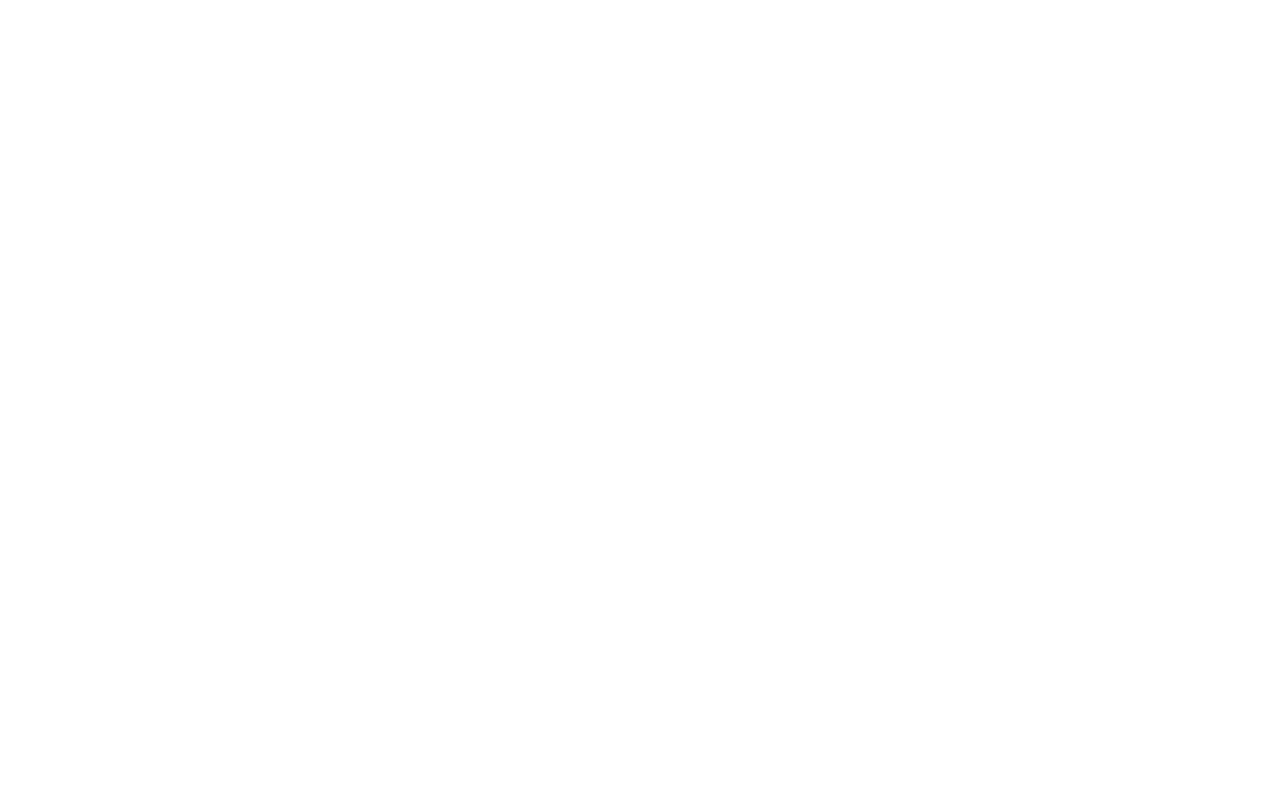
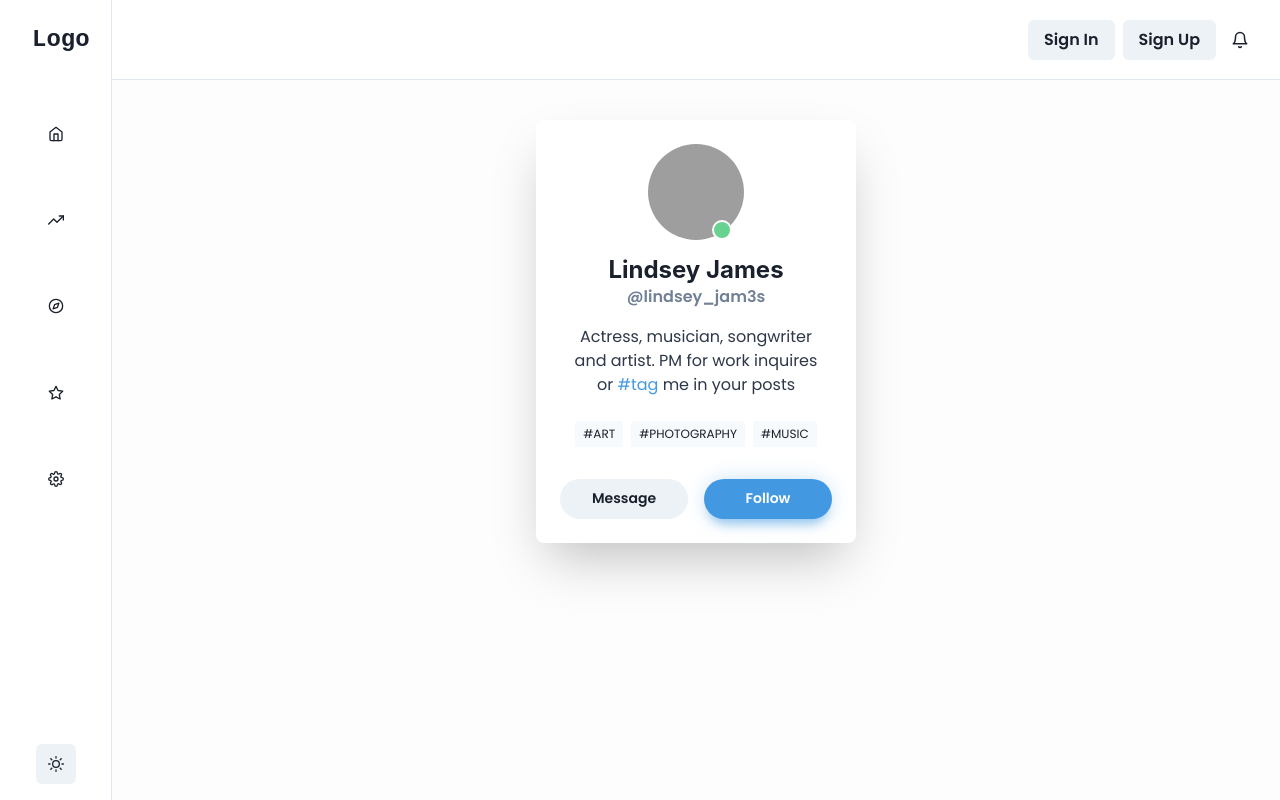
Before and after one commit to Full-stack-project-TaskOver/Front-End, a React (Vite) app: page /1/show-users in a window 1280 px wide. Before the commit this address had no page. Built offline with nearby package versions, Linux system fonts and the light colour scheme; grey boxes are pictures that could not be loaded.

Commit message:
add showUsers component and delete confirmation message to SessionCard component

```diff
--- a/src/App.tsx
+++ b/src/App.tsx
@@ -10,6 +10,7 @@
 import Leaderboard from "./Component/Session/Leaderboard";
 import Level from "./Component/LandingPage/Components/CactusLevel";
 import LandingPage from "./Component/LandingPage/LandingPage";
+import ShowUsers from "./Component/Tasks/ShowUsers";
 
 function App() {
   return (
@@ -22,6 +23,9 @@
         <Route
           path="/:id"
           element={<SideNav children={<TaskIndex />} />}></Route>
+        <Route
+          path="/:id/show-users"
+          element={<SideNav children={<ShowUsers />} />}></Route>
 
         <Route
           path="Sessions"
--- a/src/Component/Session/SessionCard.tsx
+++ b/src/Component/Session/SessionCard.tsx
@@ -18,6 +18,16 @@
   MenuList,
   Img,
   useToast,
+  FormControl,
+  FormLabel,
+  Input,
+  Modal,
+  ModalBody,
+  ModalCloseButton,
+  ModalContent,
+  ModalFooter,
+  ModalHeader,
+  ModalOverlay,
 } from "@chakra-ui/react";
 import { MdLeaderboard } from "react-icons/md";
 import { FiMoreVertical } from "react-icons/fi";
@@ -46,6 +56,9 @@
 
 // Session Card Component
 function SessionCard(props: sessionCard) {
+  const { isOpen, onOpen, onClose } = useDisclosure()
+  const initialRef = React.useRef(null)
+  const finalRef = React.useRef(null)
   const navigate = useNavigate();
   const [loggedUser, setloggedUser] = React.useState<User>();
   const toast = useToast();
@@ -123,7 +136,32 @@
     fetchLoggedUser()
   }, []);
 
+const openModal = () => {
+  return(
 
+  <Modal
+        initialFocusRef={initialRef}
+        finalFocusRef={finalRef}
+        isOpen={isOpen}
+        onClose={onClose}
+      >
+        <ModalOverlay />
+        <ModalContent>
+          <ModalHeader>Are you sure you want to delete {props.title} Session</ModalHeader>
+          <ModalCloseButton />
+          <ModalBody pb={6}>
+          </ModalBody>
+
+          <ModalFooter>
+            <Button onClick={deleteSessions} colorScheme="red" mr={3}>
+              Delete
+            </Button>
+            <Button onClick={onClose}>Cancel</Button>
+          </ModalFooter>
+        </ModalContent>
+      </Modal>
+  )
+}
 
 
 
@@ -178,7 +216,8 @@
                 w="0.5rem"
               />
               <MenuList minW={{ base: "4rem", md: "8rem" }}>
-                <MenuItem color={"red"} onClick={deleteSessions}
+                {openModal()}
+                <MenuItem color={"red"} onClick={onOpen}
                 fontWeight='medium'
                 bgColor={useColorModeValue("white", "gray.900")}
                 _hover={{bgColor: useColorModeValue("#f2f2f2", "gray.600")}}>
--- /dev/null
+++ b/src/Component/Tasks/ShowUsers.tsx
@@ -0,0 +1,129 @@
+import {
+  Heading,
+  Avatar,
+  Box,
+  Center,
+  Text,
+  Stack,
+  Button,
+  Link,
+  Badge,
+  useColorModeValue,
+  useDisclosure,
+  Icon,
+} from '@chakra-ui/react';
+
+export default function ShowUsers() {
+
+    const { isOpen, onOpen, onClose } = useDisclosure()
+
+  return (
+    <Center py={6}>
+
+      <Box
+        maxW={'320px'}
+        w={'full'}
+        bg={useColorModeValue('white', 'gray.900')}
+        boxShadow={'2xl'}
+        rounded={'lg'}
+        p={6}
+        textAlign={'center'}
+      >
+        <Avatar
+          size={'xl'}
+          src={
+            'https://images.unsplash.com/photo-1520810627419-35e362c5dc07?ixlib=rb-1.2.1&q=80&fm=jpg&crop=faces&fit=crop&h=200&w=200&ixid=eyJhcHBfaWQiOjE3Nzg0fQ'
+          }
+          mb={4}
+          pos={'relative'}
+          _after={{
+            content: '""',
+            w: 4,
+            h: 4,
+            bg: 'green.300',
+            border: '2px solid white',
+            rounded: 'full',
+            pos: 'absolute',
+            bottom: 0,
+            right: 3,
+          }}
+        />
+        <Heading fontSize={'2xl'} fontFamily={'body'}>
+          Lindsey James
+        </Heading>
+        <Text fontWeight={600} color={'gray.500'} mb={4}>
+          @lindsey_jam3s
+        </Text>
+        <Text
+          textAlign={'center'}
+          color={useColorModeValue('gray.700', 'gray.400')}
+          px={3}
+        >
+          Actress, musician, songwriter and artist. PM for work inquires or{' '}
+          <Link href={'#'} color={'blue.400'}>
+            #tag
+          </Link>{' '}
+          me in your posts
+        </Text>
+
+        <Stack align={'center'} justify={'center'} direction={'row'} mt={6}>
+          <Badge
+            px={2}
+            py={1}
+            bg={useColorModeValue('gray.50', 'gray.800')}
+            fontWeight={'400'}
+          >
+            #art
+          </Badge>
+          <Badge
+            px={2}
+            py={1}
+            bg={useColorModeValue('gray.50', 'gray.800')}
+            fontWeight={'400'}
+          >
+            #photography
+          </Badge>
+          <Badge
+            px={2}
+            py={1}
+            bg={useColorModeValue('gray.50', 'gray.800')}
+            fontWeight={'400'}
+          >
+            #music
+          </Badge>
+        </Stack>
+
+        <Stack mt={8} direction={'row'} spacing={4}>
+          <Button
+            flex={1}
+            fontSize={'sm'}
+            rounded={'full'}
+            _focus={{
+              bg: 'gray.200',
+            }}
+          >
+            Message
+          </Button>
+          <Button
+            flex={1}
+            fontSize={'sm'}
+            rounded={'full'}
+            bg={'blue.400'}
+            color={'white'}
+            boxShadow={
+              '0px 1px 25px -5px rgb(66 153 225 / 48%), 0 10px 10px -5px rgb(66 153 225 / 43%)'
+            }
+            _hover={{
+              bg: 'blue.500',
+            }}
+            _focus={{
+              bg: 'blue.500',
+            }}
+          >
+            Follow
+          </Button>
+        </Stack>
+      </Box>
+    </Center>
+  );
+}
--- a/src/Component/Tasks/TaskIndex.tsx
+++ b/src/Component/Tasks/TaskIndex.tsx
@@ -1,7 +1,7 @@
 import { Box, Text,Select, Breadcrumb, BreadcrumbItem, BreadcrumbLink, Button, Container, Divider, Flex, Heading, IconButton, Modal, ModalBody, ModalCloseButton, ModalContent, ModalFooter, ModalHeader, ModalOverlay, Progress, SimpleGrid, Spacer, useColorModeValue, useDisclosure, Checkbox, Stack, AccordionButton, Accordion, AccordionItem, AccordionIcon, AccordionPanel, Menu, MenuButton, MenuList, MenuItem, Badge } from '@chakra-ui/react'
 import React, { useEffect, useState } from "react";
 import { DragDropContext, Draggable, Droppable, DropResult } from "react-beautiful-dnd";
-import { useParams } from 'react-router-dom';
+import { useNavigate, useParams } from 'react-router-dom';
 import {v4 as uuidv4} from 'uuid';
 import { ColumnType } from '../../utils/enums';
 import AddUser from './AddUser';
@@ -9,6 +9,7 @@
 import Level from "../LandingPage/Components/CactusLevel";
 import TaskPage from './TaskPage';
 import './Cactus.css'
+import ShowUsers from './ShowUsers';
 interface Session {
     id:string,
     title:string,
@@ -100,7 +101,7 @@
     const [itemId, setItemId] = React.useState<string>(" ");
     const [itemStatus, setItemStatus] = React.useState<string>(" ");
     const [point, setPoint] = React.useState<number>();
-
+    const navigate = useNavigate();
 
 
     const [checkedItems, setCheckedItems] = useState([false, false])
@@ -252,6 +253,24 @@
     <Flex justifyContent={'end'} gap={2} >
     {session?.creatorId == loggedUser?.id ?
     <>
+    <Button
+        onClick={()=> navigate(`/${id}/show-users`)}
+        size="sm"
+        color={useColorModeValue('white', 'white')}
+        bgColor={useColorModeValue('#2bcb7d', '#19A963')}
+        border={'2px solid'}
+        borderColor={useColorModeValue('#19A963', '#19A963')}
+        _hover={{
+          bgColor: useColorModeValue('#2cb997', '#5addbe'),
+        }}
+        rounded={8}
+        p="4"
+        variant="solid"
+        // colorScheme="black"
+        aria-label="add-task"
+      >
+        <Text>Show Users</Text>
+      </Button>
         <TaskPage/>
         <AddUser/>
     </> : ''}
```
